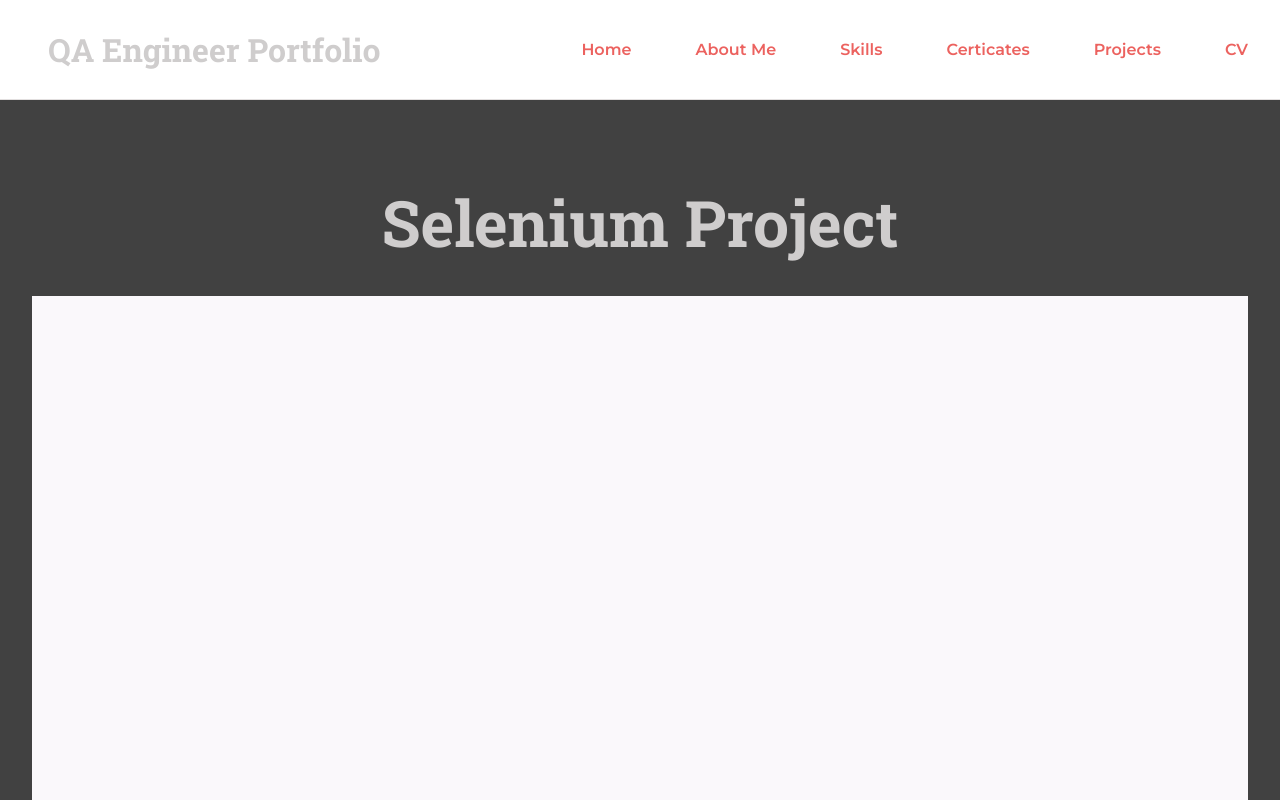
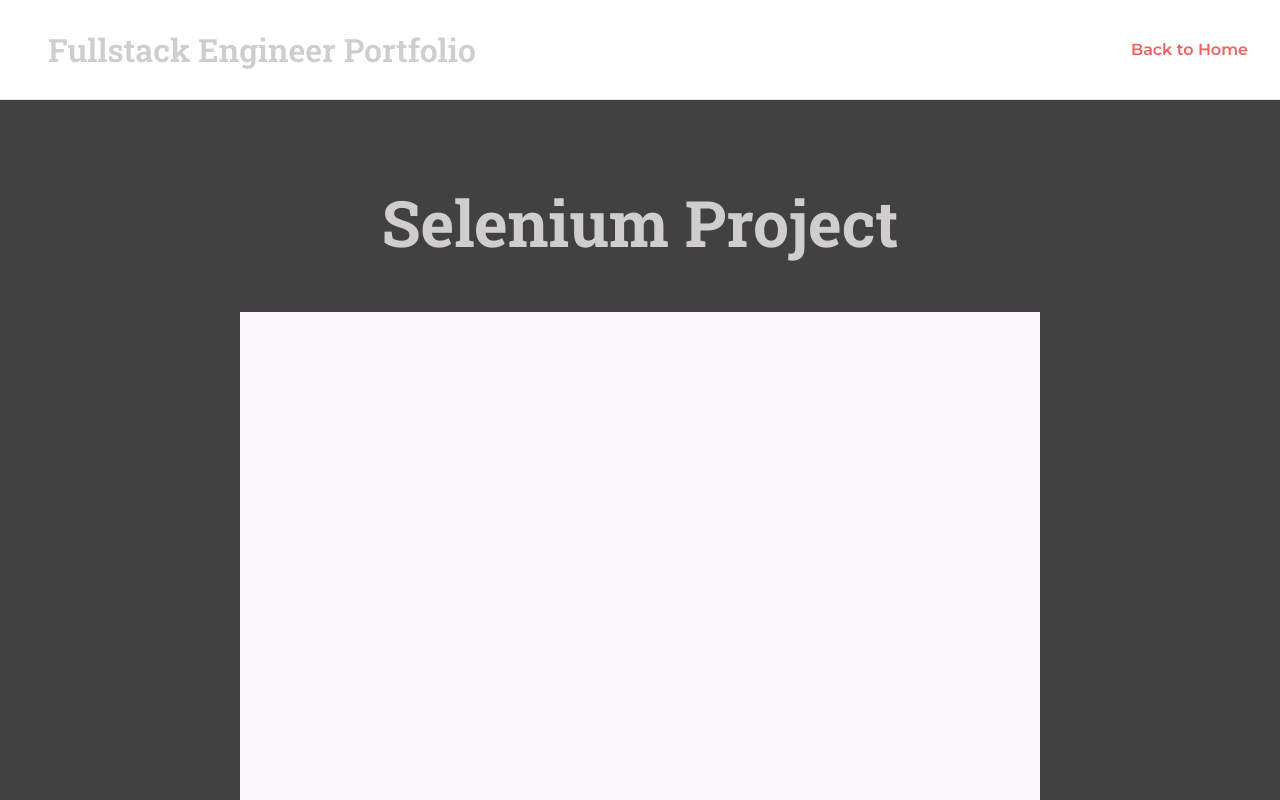
Before and after one commit to LeanneCodes/fullstack-portfolio, a React (Vite) app in the folder portfolio/: page /selenium in a window 1280 px wide. Shown: the top 800 px of the page. Built offline with nearby package versions, Linux system fonts and the light colour scheme.

Commit message:
fix scroll to top

```diff
--- a/portfolio/src/App.css
+++ b/portfolio/src/App.css
@@ -3,6 +3,10 @@
   margin: 0;
   padding: 0;
   scroll-behavior: smooth;
+}
+
+html {
+  scroll-padding-top: 99px;
 }
 
 body {
--- a/portfolio/src/containers/footer/footer.css
+++ b/portfolio/src/containers/footer/footer.css
@@ -6,7 +6,7 @@
 
 .ext-link {
     display: flex;
-    width: 8%;
+    width: 6%;
     margin: auto;
     justify-content: space-between;
     padding: 0.5rem 1rem 0 1rem;
--- a/portfolio/src/containers/intro/Intro.jsx
+++ b/portfolio/src/containers/intro/Intro.jsx
@@ -5,9 +5,9 @@
 
 const Intro = () => {
   return (
-    <div className='intro-container'>
+    <div className='intro-container' id='home'>
       <h1 style={{color: 'white'}}>Leanne Goldsmith</h1>
-      <p style={{color: 'white'}}>I am a Junior Fullsatck Engineer with experience in QA Testing</p>
+      <p style={{color: 'white'}}>I am a Junior Fullstack Engineer with experience in QA Testing</p>
       <div className='intro-links'>
         <button type='button'><a href='cv.pdf' target='_blank'>Preview CV</a></button>
       </div>
--- a/portfolio/src/containers/navbar/Navbar.jsx
+++ b/portfolio/src/containers/navbar/Navbar.jsx
@@ -21,14 +21,14 @@
     <div className='navbar-container' id='navbar'>
       <div className='navbar-links'>
         <div className='navbar-link-container'>
-          <h3>Fullstack Engineer Portfolio</h3>
+        <h3><Link to="/#home" style={{ color: "var(--header-color)", textDecoration: "none;" }}>Fullstack Engineer Portfolio</Link></h3>
           <div className='navlinks'>
             <Menu />
           </div>
         </div>
       </div>
       <div className='navbar-toggle'>
-        <h3>Fullstack Engineer Portfolio</h3>
+      <h3><Link to="/#home" style={{ color: "var(--header-color)", textDecoration: "none;" }}>Fullstack Engineer Portfolio</Link></h3>
         {toggleMenu
           ? <RiCloseLine size={27} onClick={() => setToggleMenu(false)} />
           : <RiMenu3Line size={27} onClick={() => setToggleMenu(true)} />
--- a/portfolio/src/main.jsx
+++ b/portfolio/src/main.jsx
@@ -5,6 +5,7 @@
 import {
   createBrowserRouter,
   RouterProvider,
+  BrowserRouter,
   Route,
   Link,
 } from "react-router-dom";
@@ -38,5 +39,5 @@
 ]);
 
 createRoot(document.getElementById("root")).render(
-  <RouterProvider router={router} />
+    <RouterProvider router={router} />
 );
--- /dev/null
+++ b/portfolio/src/pages/ScrollToTop.jsx
@@ -0,0 +1,14 @@
+import { useEffect } from 'react';
+import { useLocation } from 'react-router-dom';
+
+const ScrollToTop = () => {
+    // Extracts pathname property(key) from an object
+    const { pathname } = useLocation();
+
+    // Automatically scrolls to top whenever pathname changes
+    useEffect(() => {
+      window.scrollTo(0, 0);
+    }, [pathname]);
+  }
+
+  export default ScrollToTop;
--- a/portfolio/src/pages/Selenium.jsx
+++ b/portfolio/src/pages/Selenium.jsx
@@ -5,34 +5,32 @@
 import './selenium.css'
 import Cards from '../components/cards/Cards';
 import { Footer } from '../containers';
+import ScrollToTop from './ScrollToTop';
 
 const Menu = () => (
     <>
-      <p><Link to="/#home">Home</Link></p>
-      <p><Link to="/#about">About Me</Link></p>
-      <p><Link to="/#skills">Skills</Link></p>
-      <p><Link to="/#certificates">Certicates</Link></p>
-      <p><Link to="/#projects">Projects</Link></p>
-      <p><a href='cv.pdf' target='_blank'>CV</a></p>
+      <p><Link to="/#home">Back to Home</Link></p>
     </>
 )
 
 const Selenium = () => {
+
     const [toggleMenu, setToggleMenu] = useState(false);
 
     return (
         <>
+            <ScrollToTop />
             <div className='navbar-container' id='navbar'>
                 <div className='navbar-links'>
                 <div className='navbar-link-container'>
-                    <h3>QA Engineer Portfolio</h3>
+                <h3><Link to="/#home" style={{ color: "var(--header-color)", textDecoration: "none;" }}>Fullstack Engineer Portfolio</Link></h3>
                     <div className='navlinks'>
                     <Menu />
                     </div>
                 </div>
                 </div>
                 <div className='navbar-toggle'>
-                <h3>QA Engineer Portfolio</h3>
+                <h3><Link to="/#home" style={{ color: "var(--header-color)", textDecoration: "none;" }}>Fullstack Engineer Portfolio</Link></h3>
                 {toggleMenu
                     ? <RiCloseLine size={27} onClick={() => setToggleMenu(false)} />
                     : <RiMenu3Line size={27} onClick={() => setToggleMenu(true)} />
@@ -88,4 +86,4 @@
     )
 }
 
-export default Selenium
+export default Selenium;
--- a/portfolio/src/pages/selenium.css
+++ b/portfolio/src/pages/selenium.css
@@ -4,5 +4,5 @@
 .project-review {
     background-color: var(--text-color);
     min-height: 80vh;
-    margin: 2rem;
+    margin: 3rem 15rem 5rem;
 }
```
Also changed, not shown: portfolio/src/containers/wrapper.js (deleted, +0 -13 lines).
